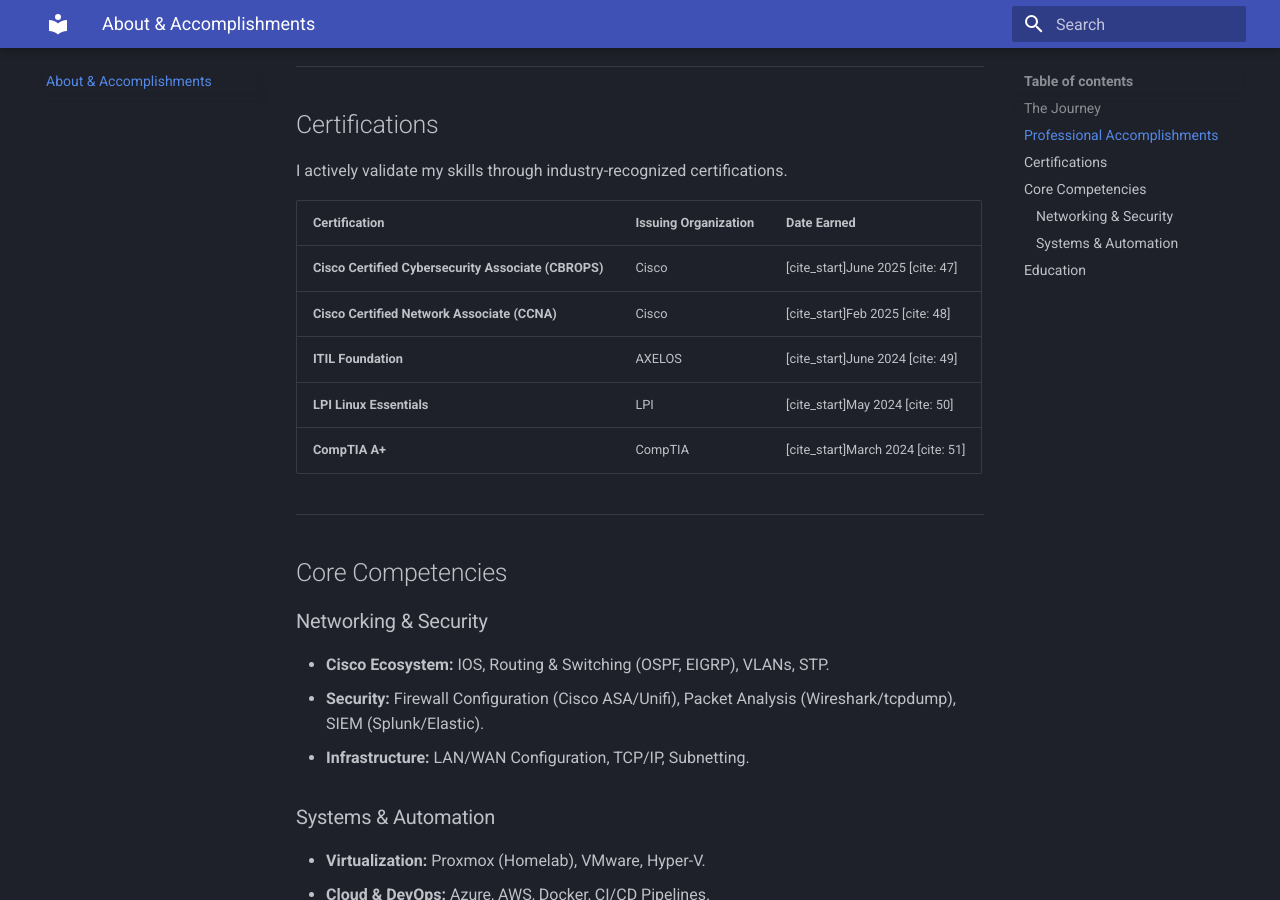
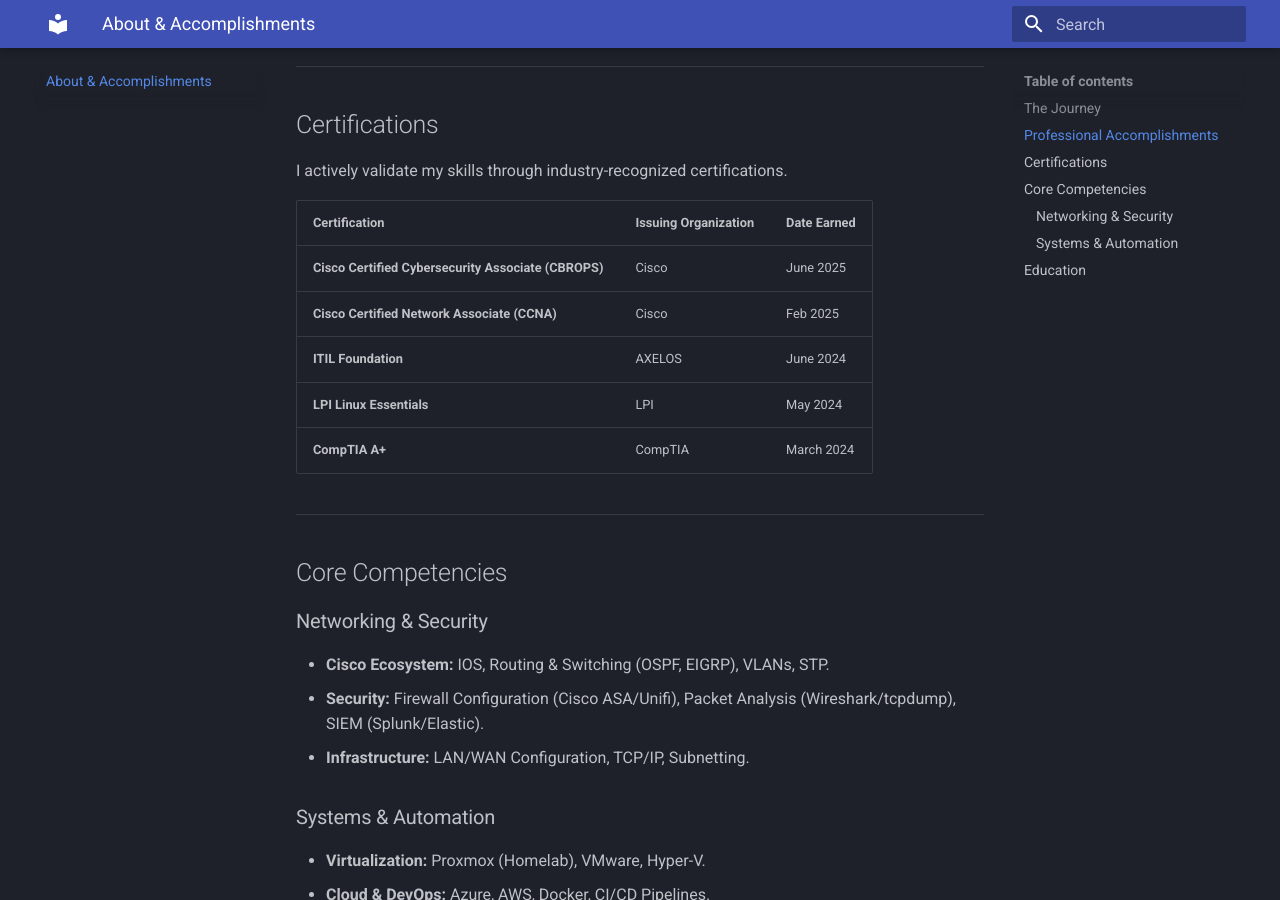
Before and after one commit to moshthesubnet/my-lab-docs, an MkDocs documentation site: the page built from docs/bio.md, in a window 1280 px wide and 900 px high, scrolled down 812 px. Built offline with MkDocs 1.6.1 and Material for MkDocs 9.7.7, drawn with Linux system fonts in a browser that asks for light colours.

Commit message:
Update bio.md

```diff
--- a/docs/bio.md
+++ b/docs/bio.md
@@ -21,11 +21,11 @@ I actively validate my skills through industry-recognized certifications.
 
 | Certification | Issuing Organization | Date Earned |
 | :--- | :--- | :--- |
-| **Cisco Certified Cybersecurity Associate (CBROPS)** | Cisco | [cite_start]June 2025 [cite: 47] |
-| **Cisco Certified Network Associate (CCNA)** | Cisco | [cite_start]Feb 2025 [cite: 48] |
-| **ITIL Foundation** | AXELOS | [cite_start]June 2024 [cite: 49] |
-| **LPI Linux Essentials** | LPI | [cite_start]May 2024 [cite: 50] |
-| **CompTIA A+** | CompTIA | [cite_start]March 2024 [cite: 51] |
+| **Cisco Certified Cybersecurity Associate (CBROPS)** | Cisco | June 2025 |
+| **Cisco Certified Network Associate (CCNA)** | Cisco | Feb 2025 |
+| **ITIL Foundation** | AXELOS | June 2024 |
+| **LPI Linux Essentials** | LPI | May 2024 |
+| **CompTIA A+** | CompTIA | March 2024 |
 
 ---
 
```
